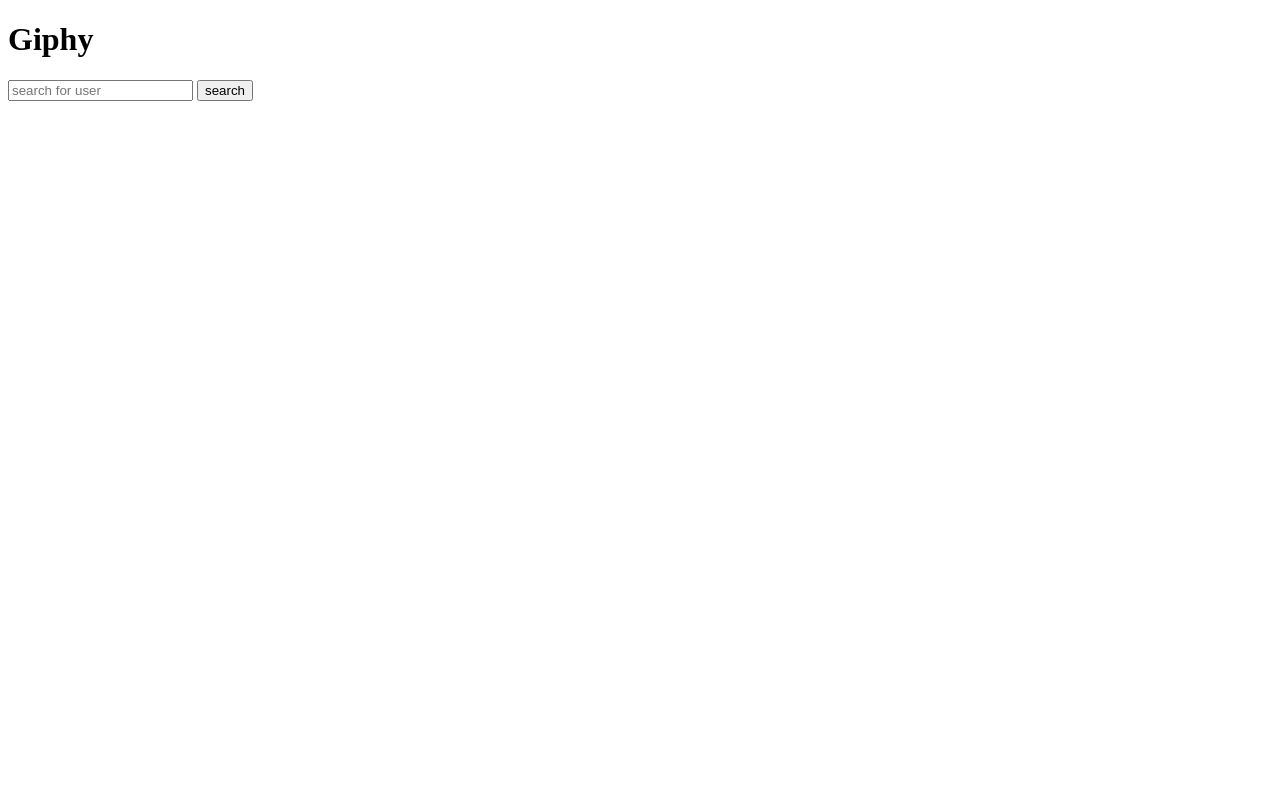
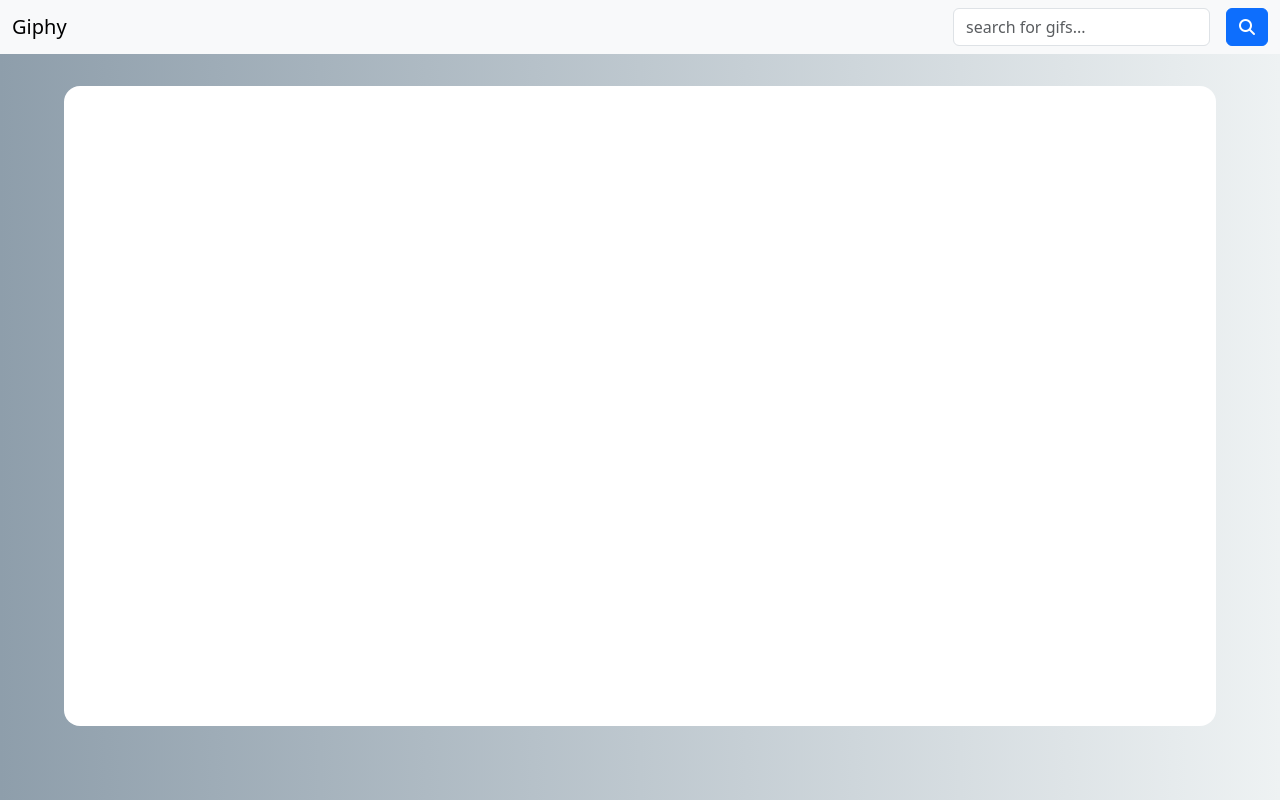
Before and after one commit to mavericks-db/giphy-app, a plain HTML site: page index.html in a window 1280 px wide. Drawn offline with nearby package versions, Linux system fonts and the light colour scheme.

Commit message:
Add style

```diff
--- a/index.html
+++ b/index.html
@@ -6,18 +6,33 @@
   <meta http-equiv="X-UA-Compatible" content="IE=edge">
   <meta name="viewport" content="width=device-width, initial-scale=1.0">
   <title>Giphy App</title>
+  <link rel="stylesheet" href="./style.css">
+  <link href="https://cdn.jsdelivr.net/npm/bootstrap@5.3.0/dist/css/bootstrap.min.css" rel="stylesheet"
+    integrity="sha384-9ndCyUaIbzAi2FUVXJi0CjmCapSmO7SnpJef0486qhLnuZ2cdeRhO02iuK6FUUVM" crossorigin="anonymous">
+  <script src="https://kit.fontawesome.com/a7343df447.js" crossorigin="anonymous"></script>
 </head>
 
 <body>
-  <h1>Giphy</h1>
-  <input type="text" placeholder="search for user" id="search-box" />
-  <button type="button" id="search-button" onclick="getGifs()">search</button>
+  <nav class="navbar bg-body-tertiary">
+    <div class="container-fluid">
+      <span class="navbar-brand mb-0 h1">Giphy</span>
+      <section class="search-container">
+        <input type="text" placeholder="search for gifs..." id="search-box" class="form-control" />
+        <button type="button" id="search-button" onclick="getGifs()" class="btn btn-primary"><i
+            class="fa-solid fa-magnifying-glass"></i></button>
+    </div>
+    </section>
+
+  </nav>
 
   <section id="gif-container">
     <!-- Giphy Stuff Goes here -->
   </section>
 
   <script src="./script.js"></script>
+  <script src="https://cdn.jsdelivr.net/npm/bootstrap@5.3.0/dist/js/bootstrap.bundle.min.js"
+    integrity="sha384-geWF76RCwLtnZ8qwWowPQNguL3RmwHVBC9FhGdlKrxdiJJigb/j/68SIy3Te4Bkz"
+    crossorigin="anonymous"></script>
 </body>
 
 </html>
--- a/script.js
+++ b/script.js
@@ -2,11 +2,11 @@ const gifContainer = document.querySelector("#gif-container");
 const searchBoxEl = document.querySelector("#search-box");
 const searchButtonEl = document.querySelector("#search-button");
 
-const apiURL = "https://api.giphy.com/v1/gifs/search?api_key=WW8ndXrgcWP3aru6FW3Ts3T0tq1HTr9A&limit=10&rating=g&q=";
+const apiURL = "https://api.giphy.com/v1/gifs/search?api_key=WW8ndXrgcWP3aru6FW3Ts3T0tq1HTr9A&limit=12&rating=g&q=";
 
 function getGifs() {
+  gifContainer.innerHTML = "";
   let searchTerm = searchBoxEl.value;
-  console.log(searchTerm);
 
   fetch(apiURL + searchTerm).then(res => res.json()).then(data => {
     const results = data.data;
@@ -14,12 +14,31 @@ function getGifs() {
 
     results.map(gif => {
       let giphyBox = document.createElement("div");
-      let title = document.createElement("h4");
+      let link = document.createElement("a");
+      let title = document.createElement("h5");
+      let image = document.createElement("img");
+      giphyBox.classList.add("giphyBox");
+      image.src = gif.images.original.url;
+      image.classList.add("gif-image");
+      link.href = gif.embed_url;
+      link.target = "_blank";
+      title.textContent = gif.title;
 
-      title.textContent = gif.title;
-      giphyBox.innerHTML = `<img src="${gif.images.original.url}" alt="${gif.title}" />`
-
-      gifContainer.append(title, giphyBox);
+      link.appendChild(title);
+      giphyBox.append(link, image);
+      gifContainer.appendChild(giphyBox);
     })
   })
+
+  searchBoxEl.value = "";
 }
+
+function enter(e) {
+  if (e.keyCode === 13) {
+    getGifs();
+  }
+}
+
+window.addEventListener("keypress", (e) => {
+  enter(e);
+})
--- /dev/null
+++ b/style.css
@@ -0,0 +1,57 @@
+*, ::before, ::after {
+  margin: 0;
+  box-sizing: border-box;
+}
+
+body {
+  display: flex;
+  flex-direction: column;
+  align-items: center;
+  background: linear-gradient(to right, #8e9eab, #eef2f3);
+}
+
+nav {
+  margin-bottom: 1rem;
+  width: 100vw;
+}
+
+.search-container {
+  display: flex;
+  flex-direction: row;
+  justify-content: center;
+  gap: 1rem;
+}
+
+#search-button:hover {
+  background-color: transparent;
+}
+
+#gif-container {
+  margin-top: 1rem;
+  display: grid;
+  grid-template-columns: 1fr 1fr 1fr;
+  width: 90vw;
+  gap: 1rem;
+  background-color: white;
+  padding: 1rem;
+  border-radius: 1rem;
+  min-height: 80vh;
+  margin-left: auto;
+  margin-right: auto;
+  margin-bottom: 2rem;
+}
+
+.giphyBox {
+  display: flex;
+  flex-direction: column;
+  justify-content: center;
+  align-items: center;
+  border: 1px dotted #242424;
+  text-align: center;
+  height: 20rem;
+}
+
+.gif-image {
+  width: 150px;
+  aspect-ratio: inherit;
+}
```
